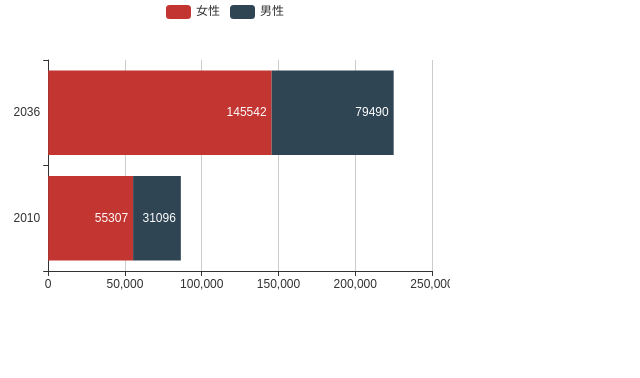
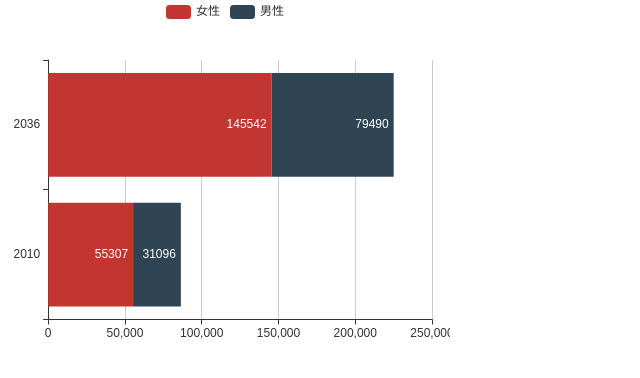
Before and after one commit to kimwong1018/honpro2, a plain HTML site: page index.html in a window 1280 px wide. Shown: the whole page, without its empty margins (0-640 px from the left). Drawn offline with nearby package versions, Linux system fonts and the light colour scheme.

Commit message:
Update index.html

```diff
--- a/index.html
+++ b/index.html
@@ -12,7 +12,7 @@
 <body>
        <!-- 为ECharts准备一个具备大小（宽高）的Dom -->
          <!--chart2-->
-                <div id="main2" style="width: 450px;height:300px;"></div>
+                <div id="main2" style="width: 450px;height:350px;"></div>
     <script type="text/javascript">
         $(function() {
             var myChart2 = echarts.init(document.getElementById('main2'));
```
